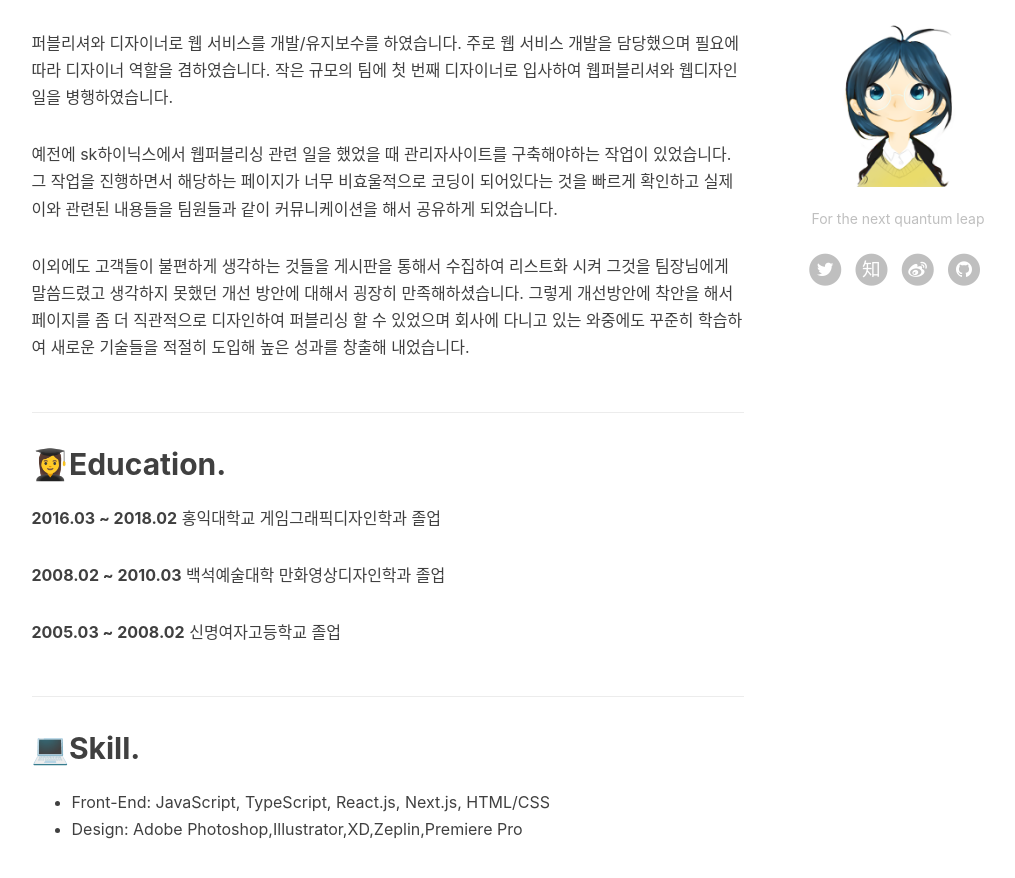
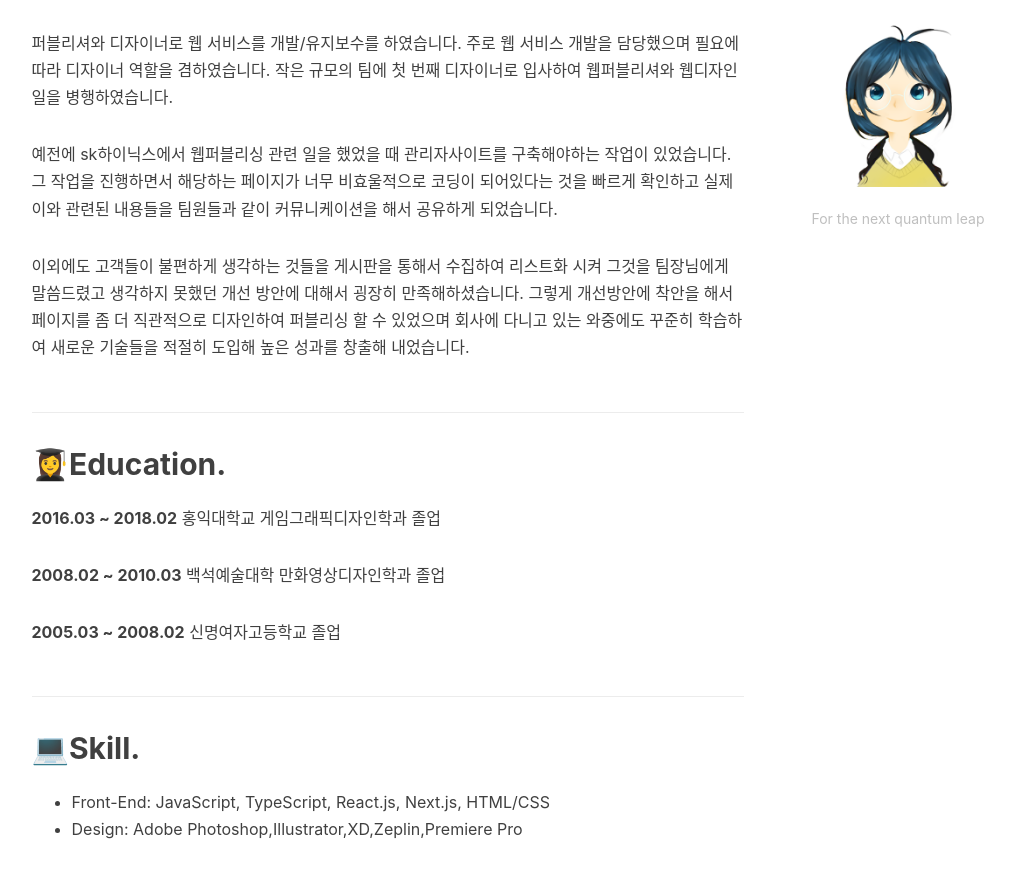
Before and after one commit to leeyj4805/leeyj4805.github.io, a Jekyll site: the page built from about.html, in a window 1280 px wide and 900 px high, scrolled down 504 px. Shown: the top 878 px of the window, without its empty margins (136-1151 px from the left). Built offline with Jekyll 4.4.1, drawn with Linux system fonts in a browser that asks for light colours; nearby versions of some CDN libraries; comment, search, counter and statistics services are not loaded.

Commit message:
21.03.29 포트폴리오 수정

```diff
--- a/_includes/sns-links.html
+++ b/_includes/sns-links.html
@@ -1,81 +1,3 @@
 {% comment %}
     @param {Boolean} center
 {% endcomment %}
-
-{% if include.center %}
-<ul class="list-inline text-center">
-{% else %}
-<ul class="list-inline">
-{% endif %}
-
-  {% if site.RSS %}
-  <li>
-    <a href="{{ "/feed.xml" | prepend: site.baseurl }}">
-      <span class="fa-stack fa-lg">
-        <i class="fa fa-circle fa-stack-2x"></i>
-        <i class="fa fa-rss fa-stack-1x fa-inverse"></i>
-      </span>
-    </a>
-  </li>
-  {% endif %}
-  {% if site.twitter_username %}
-  <li>
-    <a href="https://twitter.com/{{ site.twitter_username }}">
-      <span class="fa-stack fa-lg">
-        <i class="fa fa-circle fa-stack-2x"></i>
-        <i class="fa fa-twitter fa-stack-1x fa-inverse"></i>
-      </span>
-    </a>
-  </li>
-  {% endif %}
-  {% if site.zhihu_username %}
-  <li>
-    <a target="_blank" href="https://www.zhihu.com/people/{{ site.zhihu_username }}">
-      <span class="fa-stack fa-lg">
-        <i class="fa fa-circle fa-stack-2x"></i>
-        <i class="fa  fa-stack-1x fa-inverse">知</i>
-      </span>
-    </a>
-  </li>
-  {% endif %}
-  {% if site.weibo_username %}
-  <li>
-    <a target="_blank" href="http://weibo.com/{{ site.weibo_username }}">
-      <span class="fa-stack fa-lg">
-        <i class="fa fa-circle fa-stack-2x"></i>
-        <i class="fa fa-weibo fa-stack-1x fa-inverse"></i>
-      </span>
-    </a>
-  </li>
-  {% endif %}
-  {% if site.facebook_username %}
-  <li>
-    <a target="_blank" href="https://www.facebook.com/{{ site.facebook_username }}">
-      <span class="fa-stack fa-lg">
-        <i class="fa fa-circle fa-stack-2x"></i>
-        <i class="fa fa-facebook fa-stack-1x fa-inverse"></i>
-      </span>
-    </a>
-  </li>
-  {% endif %}
-  {% if site.github_username %}
-  <li>
-    <a target="_blank" href="https://github.com/{{ site.github_username }}">
-      <span class="fa-stack fa-lg">
-        <i class="fa fa-circle fa-stack-2x"></i>
-        <i class="fa fa-github fa-stack-1x fa-inverse"></i>
-      </span>
-    </a>
-  </li>
-  {% endif %}
-  {% if site.linkedin_username %}
-  <li>
-    <a target="_blank" href="https://www.linkedin.com/in/{{ site.linkedin_username }}">
-      <span class="fa-stack fa-lg">
-        <i class="fa fa-circle fa-stack-2x"></i>
-        <i class="fa fa-linkedin fa-stack-1x fa-inverse"></i>
-      </span>
-    </a>
-  </li>
-  {% endif %}
-</ul>
```
Also changed, not shown: archive.html (+0 -19 lines).
